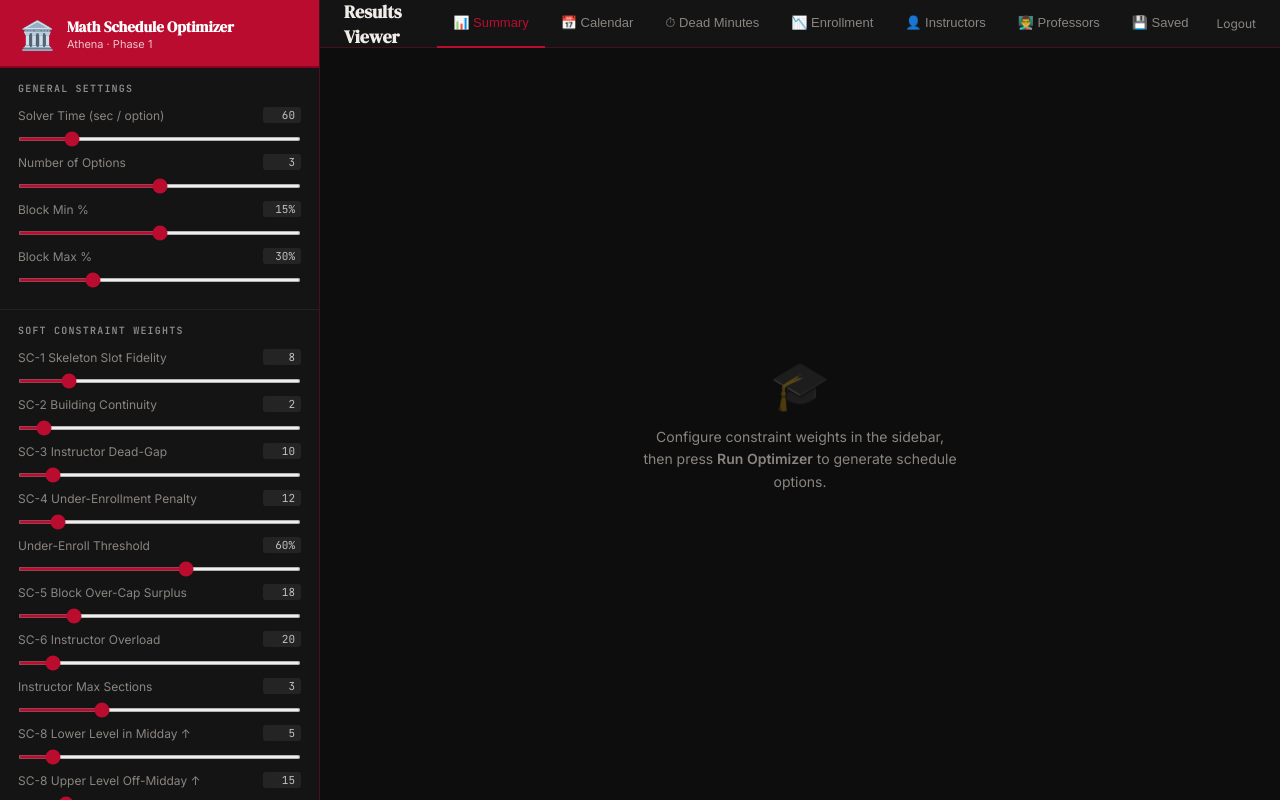
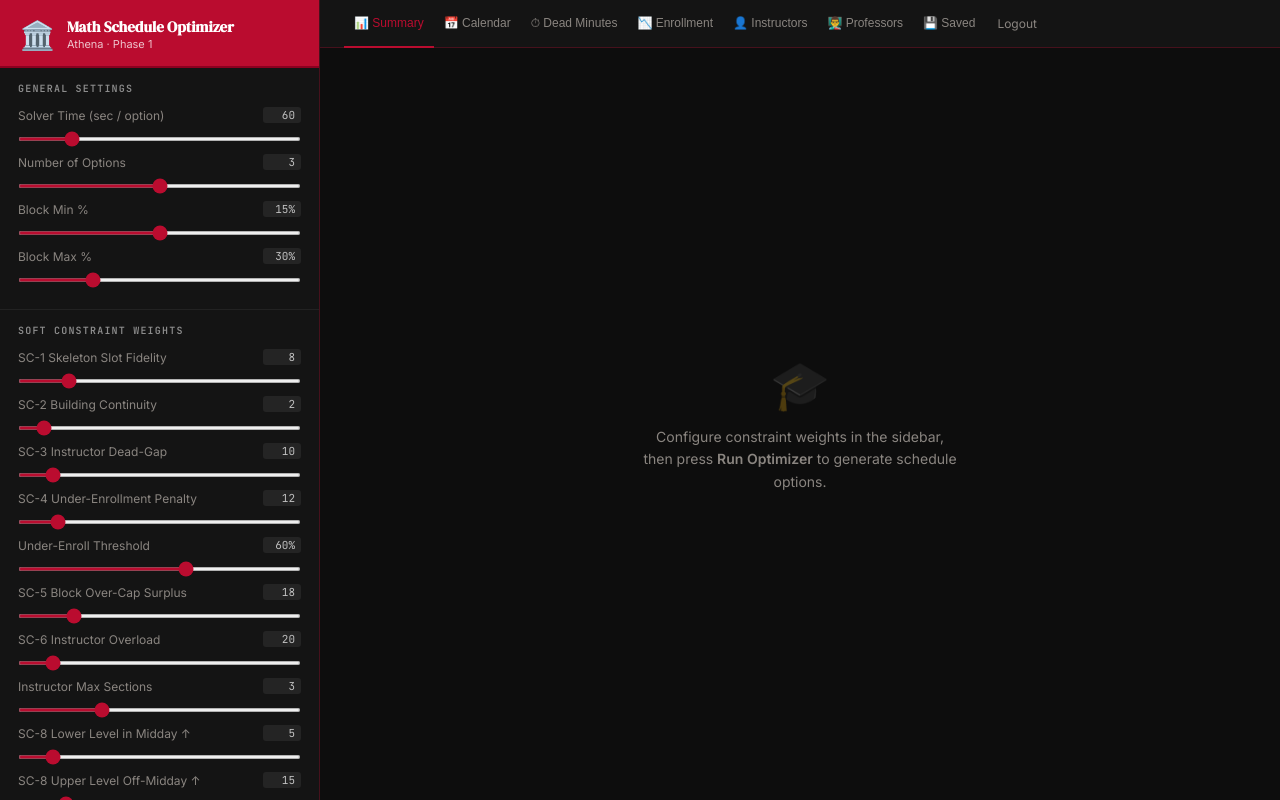
Before and after one commit to jhn02222/Scheduling-Clone, a Django app: page / in a window 1280 px wide. Run offline with Django 5.2, Linux system fonts and the light colour scheme; the visitor is signed in with stand-in values (Sample User, id 1).

Commit message:
fix: remove Results Viewer title, reduce tab padding to fit all tabs

```diff
--- a/athena/optimizer/templates/optimizer/index.html
+++ b/athena/optimizer/templates/optimizer/index.html
@@ -134,9 +134,9 @@ html, body { height: 100%; background: var(--uga-black); color: var(--text);
 }
 
 .tab-btn {
-  height: 48px; padding: 0 16px;
+  height: 48px; padding: 0 10px;
   background: none; border: none; border-bottom: 2px solid transparent;
-  color: var(--text-muted); font-size: 13px; cursor: pointer;
+  color: var(--text-muted); font-size: 12px; cursor: pointer;
   display: flex; align-items: center; gap: 6px;
   transition: color .15s, border-color .15s;
   white-space: nowrap;
@@ -446,7 +446,6 @@ html, body { height: 100%; background: var(--uga-black); color: var(--text);
 <!-- ══════════════════════════════════════════════════════════ MAIN -->
 <main id="main">
   <div id="topbar">
-    <h2>Results Viewer</h2>
     <button class="tab-btn active" data-tab="summary" onclick="switchTab('summary',this)">📊 Summary</button>
     <button class="tab-btn" data-tab="calendar" onclick="switchTab('calendar',this)">📅 Calendar</button>
     <button class="tab-btn" data-tab="gaps"     onclick="switchTab('gaps',this)">⏱ Dead Minutes</button>
```
